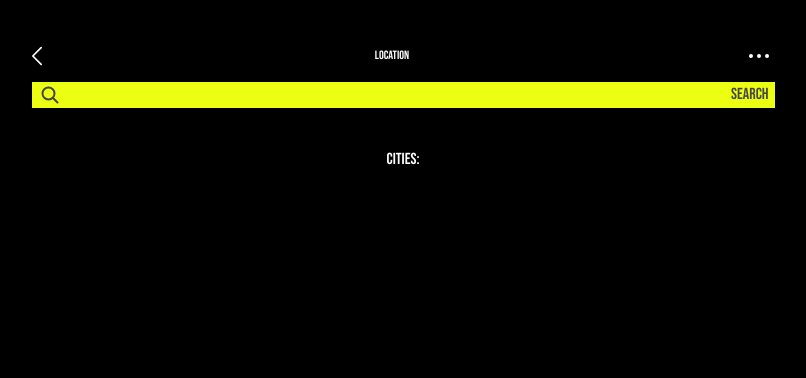
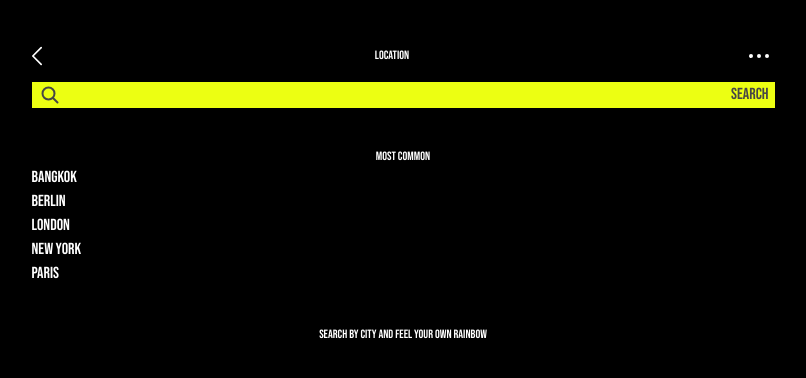
Before and after one commit to DarynaBb/WeatherApp, a React (Vite) app: page /dashboard in a window 1280 px wide. Shown: the top 378 px of the page, without its empty margins (237-1043 px from the left). Built offline with nearby package versions, Linux system fonts and the light colour scheme.

Commit message:
topNav + onFocus added

```diff
--- a/src/components/CityNav.jsx
+++ b/src/components/CityNav.jsx
@@ -3,11 +3,12 @@ import { useContext } from 'react';
 import { WeatherContext } from '../context/WeatherContext';
 import Button from './Button';
 import { MenuContext } from '../context/MenuContext';
+import { FormContext } from "../context/FormContext";
 
 function CityNav() {
   const { userCities, setUserCities } = useContext(WeatherContext);
   const { edit, degree } = useContext(MenuContext);
-  console.log(edit)
+  const { onFocus } = useContext(FormContext);
 
   const removeCity = (id) => {
     setUserCities((prevCities) => {
@@ -17,8 +18,7 @@ function CityNav() {
   };
 
   return (
-    <ul className='flex flex-col items-center gap-[10px] mt-[40px]'>
-        Cities:
+    <ul className={`${onFocus ? "opacity-40" : "opacity-100"} flex flex-col items-center gap-[10px] mt-[40px]`}>
         {userCities.map((city) => (
           <div className={`${edit ? "flex flex-row items-center gap-[20px]" : "border-[2px] w-[60%] flex flex-col items-center"}  `}  key={city.id}>
             <Link to={`/${city.name}`}>
@@ -29,7 +29,6 @@ function CityNav() {
             <div className={`${edit ? "block" : "hidden"} border-[2px] w-[30%] p-[5px] rounded-[8px]`}>
               <Button text="Remove" onClick={() => removeCity(city.id)} />
             </div>
-
           </div>
         ))}
       </ul>
--- a/src/components/Form.jsx
+++ b/src/components/Form.jsx
@@ -1,23 +1,18 @@
 import { useContext, useState } from "react";
 import { WeatherContext } from "../context/WeatherContext";
-import Button from "./Button";
 import search from "../assets/images/Search.svg"
+import { FormContext } from "../context/FormContext";
 
 function Form() {
   const { cityName, setCityName, fetchData } = useContext(WeatherContext);
-  const [onFocus, setOnFocus] = useState(false);
+  const {onFocus, setOnFocus} = useContext(FormContext);
+
 
   const onClickhandlerSearch = (event) => {
     event.preventDefault();
     fetchData();
     setCityName("");
   };
-
-  const onFocusHandler = () => {
-    onFocus ? setOnFocus(false) : setOnFocus(true);
-  }
-
-
 
   return (
     <form action="" className="">
--- /dev/null
+++ b/src/components/MostCommonCities.jsx
@@ -0,0 +1,22 @@
+import { useContext } from "react";
+import { commonCities } from "../constants";
+import { FormContext } from "../context/FormContext";
+import { WeatherContext } from "../context/WeatherContext";
+
+function MostCommonCities() {
+const { onFocus } = useContext(FormContext);
+const { userCities } = useContext(WeatherContext);
+
+
+  return (
+    <div className={`${onFocus ? "opacity-40" : "opacity-100"} mt-[40px] mb-[24px]`}>
+        <p className='text-[12px] text-center'>MOST COMMON</p>
+        {commonCities.map((city) => (
+            <p className="text-[16px]">{city}</p>
+        ))}
+        <p className='text-[12px] text-center mt-[40px]'>{`${userCities.length > 0 ? "MY RAINBOW" : "SEARCH BY CITY AND FEEL YOUR OWN RAINBOW"}`}</p>
+    </div>
+  )
+}
+
+export default MostCommonCities
--- /dev/null
+++ b/src/components/TopNav.jsx
@@ -0,0 +1,17 @@
+import Menu from "./Menu";
+import line from "../assets/images/Line.svg";
+import { Link } from "react-router-dom";
+
+function TopNav({text}) {
+  return (
+    <div className="flexBetween mb-[10px]">
+        <Link to="/">
+        <img src={line} className="w-[10px] h-[20px]" alt="back" />
+        </Link>
+        <p className="text-[12px]">{text}</p>
+        <Menu />
+    </div>
+  )
+}
+
+export default TopNav
--- /dev/null
+++ b/src/constants/index.js
@@ -0,0 +1,3 @@
+export const commonCities = [
+    "BANGKOK", "BERLIN", "LONDON", "NEW YORK", "PARIS"
+]
--- /dev/null
+++ b/src/context/FormContext.jsx
@@ -0,0 +1,15 @@
+import { createContext, useState } from "react";
+
+const FormContext = createContext();
+
+const FormContextProvider = ({ children }) => {
+    const [onFocus, setOnFocus] = useState(false);
+
+    return (
+        <FormContext.Provider value={ {onFocus, setOnFocus} }>
+            {children}
+        </FormContext.Provider>
+    );
+}
+
+export { FormContext, FormContextProvider };
--- a/src/main.jsx
+++ b/src/main.jsx
@@ -4,13 +4,17 @@ import App from './App.jsx'
 import './index.css'
 import { WeatherContextProvider } from './context/WeatherContext.jsx'
 import { MenuContextProvider } from './context/MenuContext.jsx'
+import { FormContextProvider } from './context/FormContext.jsx'
 
 
 ReactDOM.createRoot(document.getElementById('root')).render(
   <React.StrictMode>
     <WeatherContextProvider>
+
       <MenuContextProvider>
+      <FormContextProvider>
       <App />
+      </FormContextProvider>
       </MenuContextProvider>
     </WeatherContextProvider>
   </React.StrictMode>,
--- a/src/pages/Dashboard.jsx
+++ b/src/pages/Dashboard.jsx
@@ -6,10 +6,11 @@ import CityNav from "../components/CityNav";
 import Menu from "../components/Menu";
 import line from "../assets/images/Line.svg";
 import { Link } from "react-router-dom";
+import MostCommonCities from "../components/MostCommonCities";
+import TopNav from "../components/TopNav";
 
 function Dashboard() {
   const { userCities } = useContext(WeatherContext);
-
 
   useEffect(() => {
     localStorage.setItem("citiesArray", JSON.stringify(userCities));
@@ -19,19 +20,12 @@ function Dashboard() {
   return (
     <section className=" bg-black text-white h-screen">
       <div className="max-container padding-container">
-        <div className="flexBetween mb-[10px]">
-          <Link to="/">
-          <img src={line} className="w-[10px] h-[20px]" alt="back" />
-        </Link>
-        <p className="text-[12px]">LOCATION</p>
-        <Menu />
-      </div>
-
-
+        <TopNav text="LOCATION" />
         <Form />
+        <MostCommonCities />
         <FoundedCityData />
         <CityNav />
-        </div>
+      </div>
     </section>
   );
 }
```
